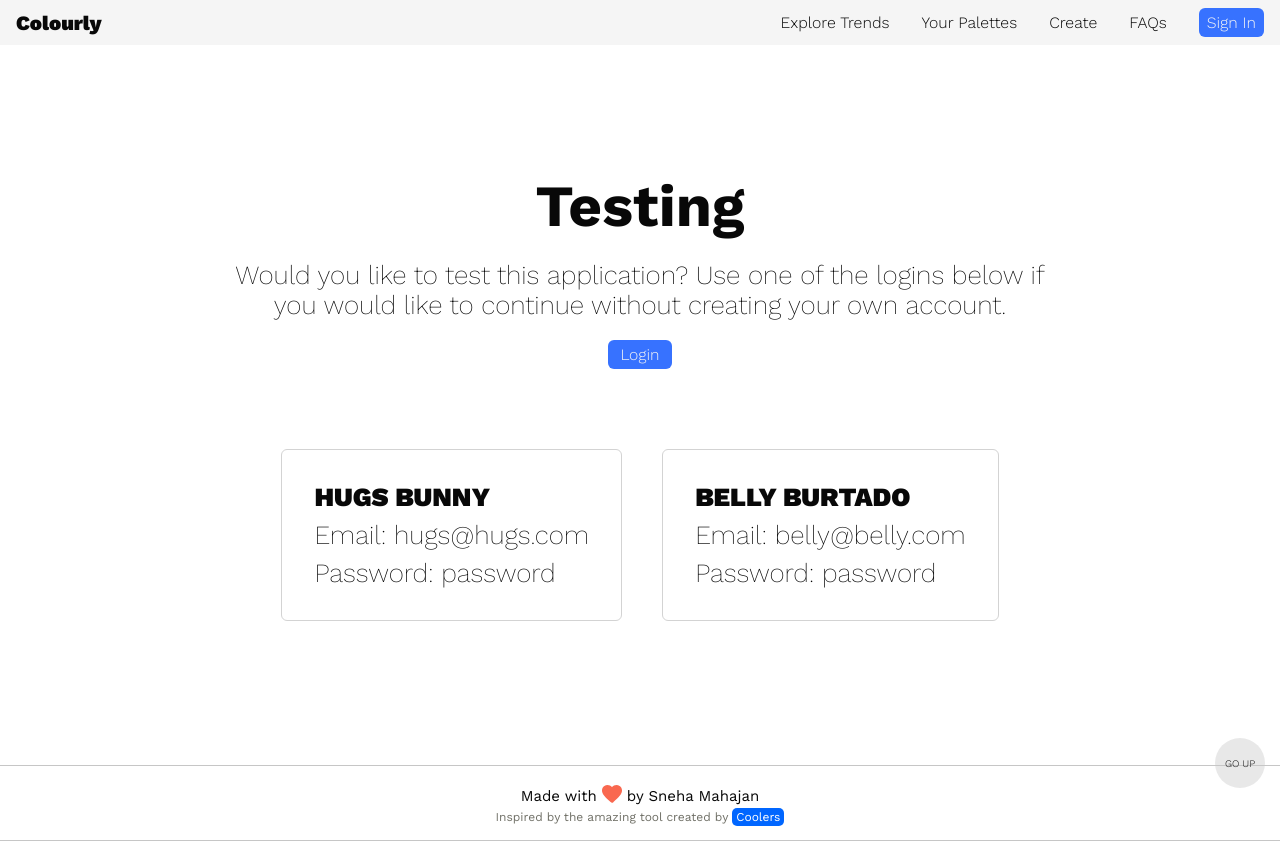
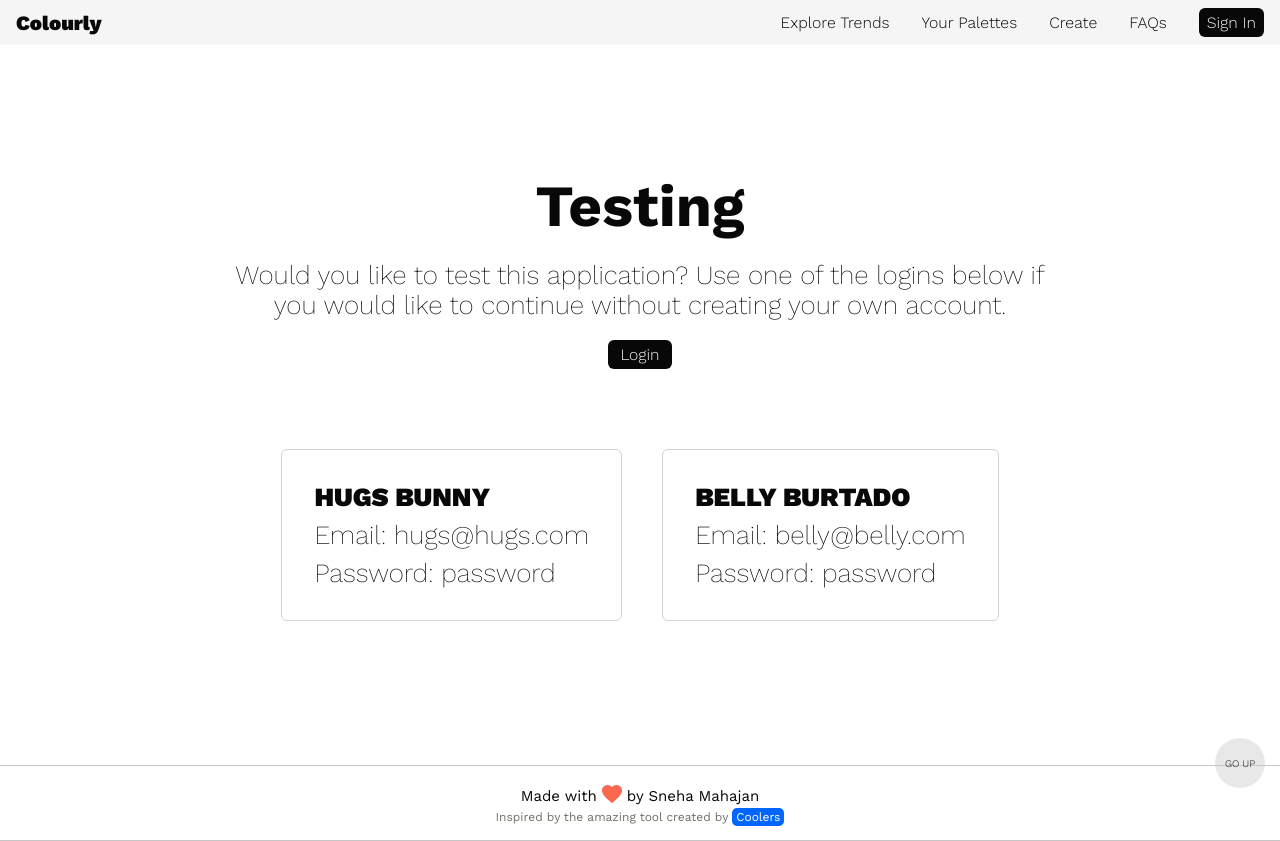
Before and after one commit to sneham-boop/colourly, a Next.js app: page /test in a window 1280 px wide. Built offline with nearby package versions, Linux system fonts and the light colour scheme.

Commit message:
Change color of sign in button

```diff
--- a/src/components/Button/Button.module.scss
+++ b/src/components/Button/Button.module.scss
@@ -26,7 +26,7 @@
 }
 
 .sign-in {
-  background-color: $blue2;
+  background-color: $black;
 }
 
 .save-to-lib {
```
